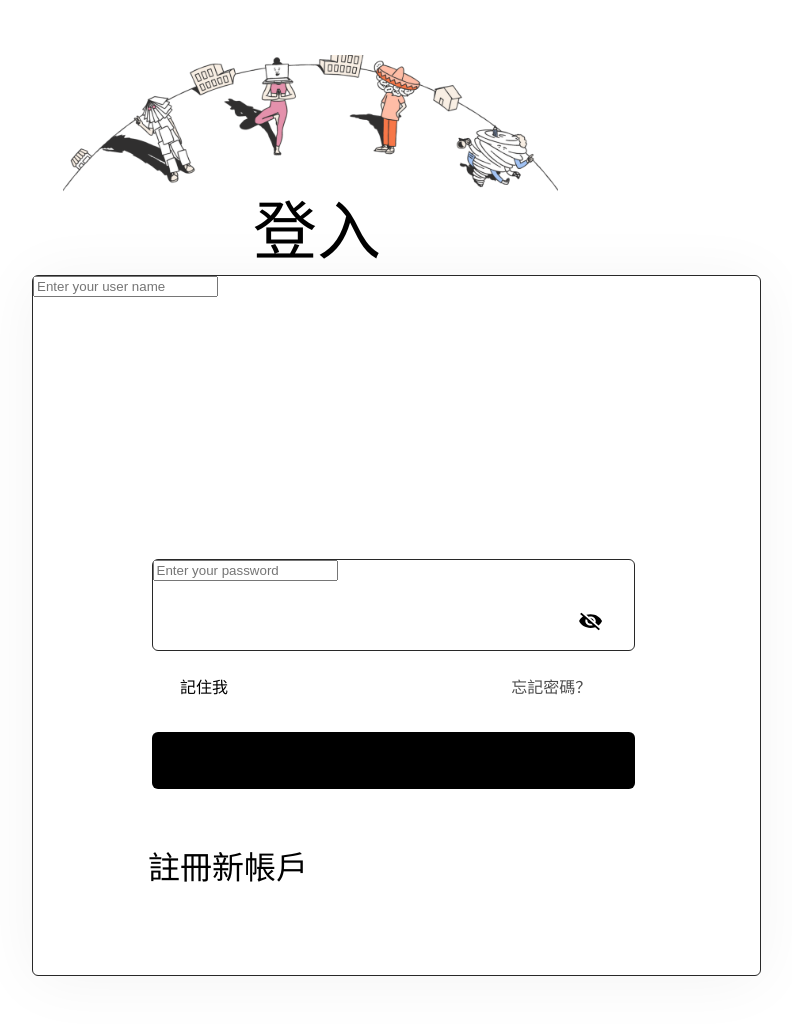
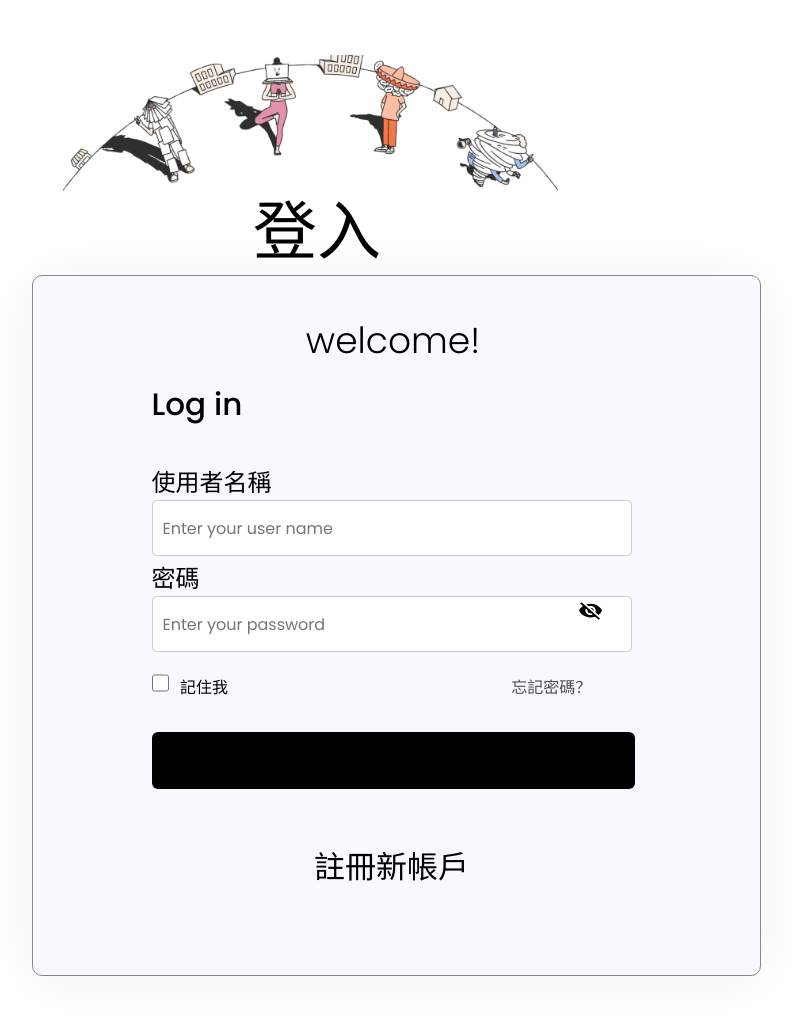
Before and after one commit to 74Julian74/MBTI_Chat, a Flask app: page /login-page in a window 1280 px wide. Shown: the whole page, without its empty margins (323-1115 px from the left). Run offline with Flask 3, Linux system fonts and the light colour scheme.

Commit message:
Add files via upload

```diff
--- a/static/css/chat-room.css
+++ b/static/css/chat-room.css
@@ -1303,7 +1303,7 @@
 .background {
   margin-left: -165px;
   width: 1440px;
-  height: -840px;
+  height: 840px;
   background-color: var(--color-gainsboro-300);
   border: 1px solid var(--color-black);
   max-width: 100%;
--- a/static/css/index.css
+++ b/static/css/index.css
@@ -33,7 +33,7 @@
 .div1 {
   font-size: var(--font-size-13xl);
   font-weight: 500;
-  font-family: var(--presets-body2);
+  font-family: 'Poppins', sans-serif;
   color: var(--palette-white);
   text-align: left;
   display: inline-block;
@@ -135,7 +135,7 @@
   text-align: left;
   font-size: var(--font-size-17xl);
   color: var(--color-black);
-  font-family: var(--presets-body2);
+  font-family: 'Poppins', sans-serif;
 }
 .e355dc75c2e90373cb295-hero20v-parent,
 .home-inner {
--- a/static/css/login-page.css
+++ b/static/css/login-page.css
@@ -16,7 +16,7 @@
   font-family: inherit;
   display: inline-block;
   min-width: 128px;
-  z-index: 1;
+  text-align: center;
 }
 .e355dc75c2e90373cb295-hero20v-group {
   width: 729px;
@@ -66,7 +66,7 @@
   font-family: inherit;
 }
 .log-in {
-  width: 119.9px;
+  width: auto;
   position: relative;
   font-size: var(--font-size-12xl);
   font-weight: 500;
@@ -78,9 +78,10 @@
   display: flex;
   flex-direction: column;
   align-items: flex-start;
-  justify-content: flex-start;
+  justify-content: center;
   gap: 13px;
   max-width: 100%;
+  text-align: center;
 }
 .div2 {
   position: relative;
@@ -93,36 +94,14 @@
   position: absolute;
   margin: 0 !important;
 }
-.username-border {
-  height: 100%;
-  width: 100%;
-  top: 0;
-  right: 0;
-  bottom: 0;
-  left: 0;
-  border-radius: var(--br-7xs);
-  background-color: var(--palette-white);
-  border: 0.6px solid var(--color-gray-400);
-  box-sizing: border-box;
-}
+
 .enter-your-user {
   top: 32.2%;
   left: 6.38%;
   font-weight: 300;
   z-index: 1;
 }
-.username-border-parent {
-  margin-top: -3px;
-  height: 59px;
-  flex: 1;
-  flex-direction: row;
-  align-items: flex-start;
-  padding: var(--padding-lgi) var(--padding-11xl);
-  box-sizing: border-box;
-  position: relative;
-  flex-shrink: 0;
-  white-space: nowrap;
-}
+
 .parent,
 .username-border-parent,
 .username-input {
@@ -139,11 +118,29 @@
   box-sizing: border-box;
   font-size: var(--font-size-sm);
   color: var(--color-darkgray);
+  border: none;
+  outline: none;
 }
 .parent {
   flex: 1;
   flex-direction: column;
   align-items: flex-start;
+}
+.input-field {
+  width: 480px;
+  height: 56px; /* 设置统一的高度 */
+  padding: 10px; /* 内边距，确保文字不贴边 */
+  border: 1px solid #ccc; /* 边框颜色 */
+  border-radius: 4px; /* 圆角 */
+  font-size: 16px; /* 字体大小 */
+  font-family: 'Poppins', sans-serif; /* 字体，与页面其他部分一致 */
+  background: #fff; /* 背景颜色 */
+  box-sizing: border-box; /* 包括内边距和边框在内计算宽度 */
+  outline: none; /* 去掉输入框点击后的默认高亮 */
+}
+
+.input-field:focus {
+  border-color: #007bff; /* 聚焦时的边框颜色 */
 }
 .password,
 .username-field {
@@ -162,7 +159,6 @@
 .password {
   border: 0;
   outline: 0;
-  font-family: var(--font-poppins);
   background-color: transparent;
   position: relative;
   color: var(--color-black);
@@ -171,20 +167,22 @@
   min-width: 49px;
   flex-shrink: 0;
 }
-.password-border {
-  height: 100%;
-  width: 100%;
+.toggle-password {
   position: absolute;
-  margin: 0 !important;
-  top: 0;
-  right: 0;
-  bottom: 0;
-  left: 0;
-  border-radius: var(--br-7xs);
-  background-color: var(--palette-white);
-  border: 0.6px solid var(--color-gray-400);
-  box-sizing: border-box;
+  right: 10px;
+  top: 50%;
+  transform: translateY(-50%);
+  cursor: pointer;
+  width: 24px;
+  height: 24px;
 }
+
+.password {
+  font-family: 'Poppins', sans-serif;
+  width: calc(100% - 34px); /* 确保输入框不会覆盖图标 */
+  padding-right: 34px; /* 为图标预留空间 */
+}
+
 .enter-your-password {
   position: absolute;
   margin: 0 !important;
@@ -193,18 +191,7 @@
   font-weight: 300;
   z-index: 1;
 }
-.password-border-parent {
-  margin-top: -3px;
-  height: 59px;
-  flex: 1;
-  flex-direction: row;
-  align-items: flex-start;
-  padding: var(--padding-lgi) var(--padding-11xl);
-  box-sizing: border-box;
-  position: relative;
-  flex-shrink: 0;
-  white-space: nowrap;
-}
+
 .password-border-parent,
 .password-box,
 .password-parent {
@@ -229,14 +216,15 @@
   align-items: flex-start;
   height: 100%;
 }
-.invisible-1-icon {
-  position: absolute;
+ .invisible-1-icon {
+ position: absolute;
   top: 52px;
   left: 427px;
   width: 24px;
   height: 21px;
   overflow: hidden;
   z-index: 1;
+
 }
 .password-content {
   align-self: stretch;
@@ -332,17 +320,16 @@
   font-size: var(--font-size-sm);
   color: var(--color-darkgray);
 }
-.div6,
-.div7 {
+.div6 {
   position: relative;
   font-weight: 500;
-}
-.div7 {
   font-size: var(--font-size-12xl);
   display: inline-block;
   min-width: 63px;
   cursor: pointer;
   z-index: 2;
+  margin-left: auto;
+  margin-right: auto;
 }
 .group,
 .login-form {
@@ -390,7 +377,9 @@
   max-width: 100%;
   text-align: left;
   font-size: var(--font-size-17xl);
-  font-family: var(--font-poppins);
+}
+.frame-group {
+  font-family: 'Poppins', sans-serif;
 }
 .login-page {
   width: 100%;
@@ -407,8 +396,11 @@
   text-align: center;
   font-size: var(--font-size-45xl);
   color: var(--color-black);
-  font-family: var(--presets-body2);
 }
+.login-page {
+  font-family: 'Poppins', sans-serif;
+}
+
 @media screen and (max-width: 1150px) {
   .login-page {
     padding-left: var(--padding-159xl);
@@ -427,9 +419,6 @@
     font-size: var(--font-size-6xl);
   }
   .div6 {
-    font-size: var(--font-size-7xl);
-  }
-  .div7 {
     font-size: var(--font-size-6xl);
   }
 }
@@ -444,9 +433,6 @@
     font-size: var(--font-size-6xl);
   }
   .div6 {
-    font-size: var(--font-size-7xl);
-  }
-  .div7 {
     font-size: var(--font-size-6xl);
   }
   .login-form {
@@ -470,7 +456,7 @@
   }
   .frame-group {
     height: auto;
-    min-height: 701;
+    min-height: 701px;
   }
   .login-page {
     height: auto;
@@ -486,7 +472,6 @@
   .div2,
   .div5,
   .div6,
-  .div7,
   .log-in,
   .password {
     font-size: var(--font-size-lgi);
--- a/static/css/register.css
+++ b/static/css/register.css
@@ -46,7 +46,7 @@
   display: inline-block;
 }
 .sign-in {
-  width: 121px;
+  width: auto;
   font-size: var(--font-size-12xl);
   font-weight: 500;
   white-space: pre-wrap;
```
Also changed, not shown: static/css/sentiment-analysis.css (+21 -3 lines).
